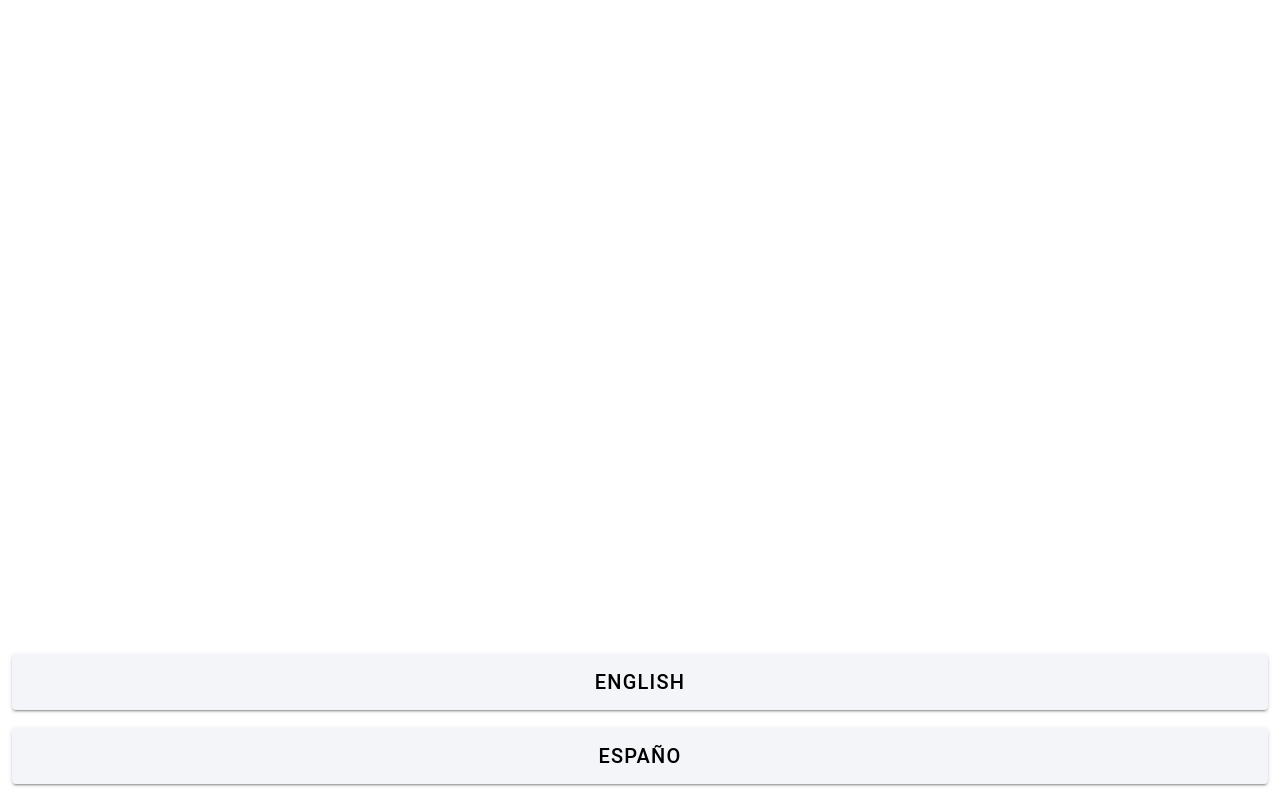
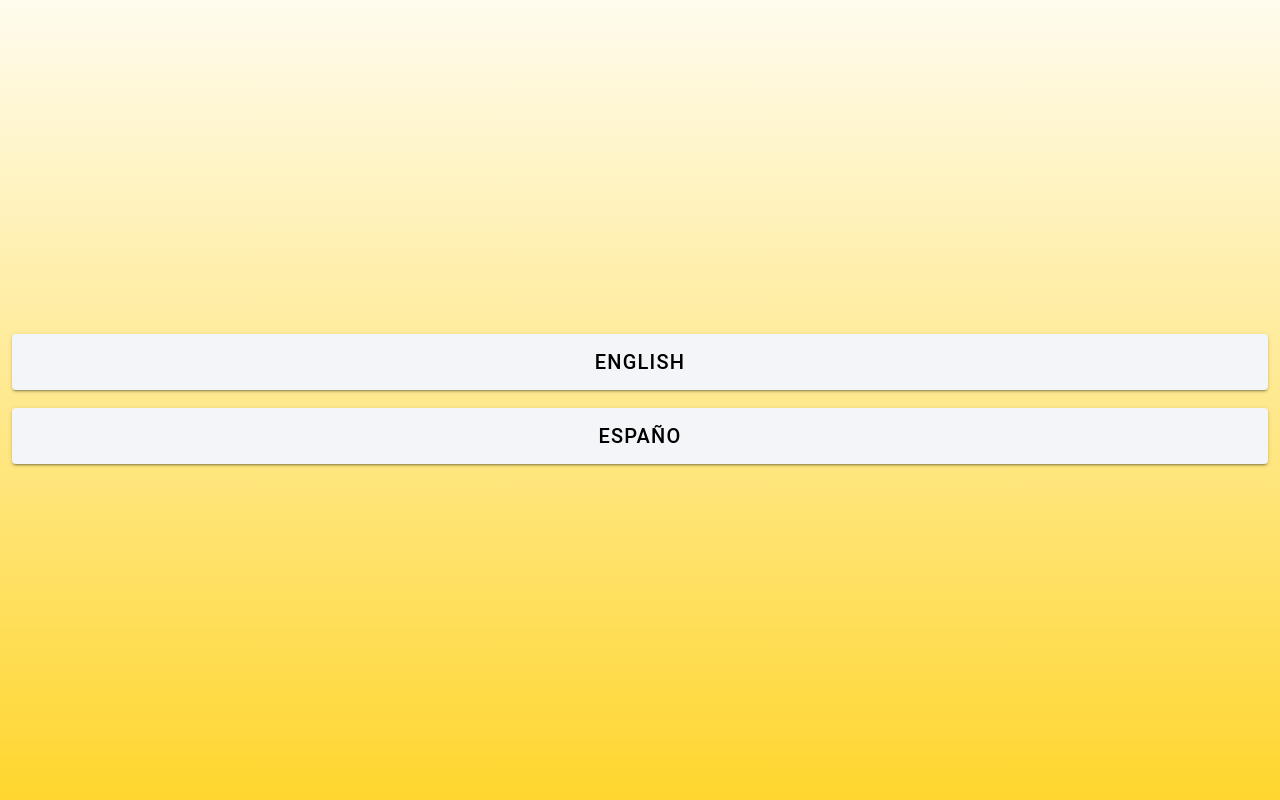
Before and after one commit to dt9150813/Suazo-Test, a React (Create React App) app: page /introduction in a window 1280 px wide. Built offline with nearby package versions, Linux system fonts and the light colour scheme.

Commit message:
add center buttons and fixed the component bug

```diff
--- a/src/App.tsx
+++ b/src/App.tsx
@@ -1,7 +1,7 @@
-import Menu from './components/Menu';
+// import Menu from './components/Menu';
 import Page from './pages/Page';
 import React from 'react';
-import { IonApp, IonPage, IonRouterOutlet, IonSplitPane } from '@ionic/react';
+import { IonApp, IonRouterOutlet, IonSplitPane } from '@ionic/react';
 import { IonReactRouter } from '@ionic/react-router';
 import { Redirect, Route } from 'react-router-dom';
 
@@ -25,7 +25,7 @@ import '@ionic/react/css/display.css';
 import './theme/variables.css';
 
 /* Pages */
-import Introduction from './pages/Introduction/';
+import Introduction from './pages/Introduction';
 
 
 const App: React.FC = () => {
--- a/src/components/core/Splash.scss
+++ b/src/components/core/Splash.scss
@@ -1,7 +1,7 @@
 .splash-background {
     width: 100%;
     height: 100%;
-    background: linear-gradient(#ffffff, #ffd62e);
+    background: linear-gradient(#ffe888, #ffd62e);
     display: flex;
     align-items: center;
     justify-content: center;
--- a/src/components/core/Splash.tsx
+++ b/src/components/core/Splash.tsx
@@ -1,7 +1,6 @@
 import React from 'react';
 import './Splash.scss';
 import logo from '../../assets/suazo_logo.png';
-import { withIonLifeCycle } from '@ionic/react';
 import FadeInOut from '../animations/FadeInOut';
 
 interface SplashProps {
@@ -13,10 +12,11 @@ const Splash: React.FC<SplashProps> = ({ show }) => {
   return (
     <FadeInOut show={show}>
       <div className="splash-background">
-        <img src={logo} alt="Suazo logo"/>
+        <img src={logo} alt="Suazo logo" />
       </div>
     </FadeInOut>
   );
 };
 
-export default withIonLifeCycle(Splash);
+// export default withIonLifeCycle(Splash);
+export default Splash;
--- a/src/pages/Introduction/index.tsx
+++ b/src/pages/Introduction/index.tsx
@@ -1,9 +1,8 @@
 import { IonContent, IonPage, IonButton, IonCol, IonRow, IonGrid } from '@ionic/react';
-import { language } from 'ionicons/icons';
 import React, { useState } from 'react';
-import { useParams } from 'react-router';
+// import { useParams } from 'react-router';
 import Splash from '../../components/core/Splash';
-import ExploreContainer from '../../components/ExploreContainer';
+// import ExploreContainer from '../../components/ExploreContainer';
 import './styles.scss';
 
 const Introduction: React.FC = () => {
@@ -21,7 +20,7 @@ const Introduction: React.FC = () => {
 
   return (
     <IonPage>
-      <IonContent fullscreen>
+      <IonContent fullscreen className="suazo_background">
         <Splash show={loadingSplash}></Splash>
         <IonGrid id="lan_selector">
           <IonRow>
--- a/src/pages/Introduction/styles.scss
+++ b/src/pages/Introduction/styles.scss
@@ -1,41 +1,7 @@
-// #tutorial-page {
-//   ion-toolbar {
-//     --background: transparent;
-//     --border-color: transparent;
-//   }
+#lan_selector {
+  margin-top: 40vh;
+}
 
-//   .swiper-slide {
-//     display: block;
-//   }
-
-//   .slide-title {
-//     margin-top: 2.8rem;
-//   }
-
-//   .slide-image {
-//     max-height: 50%;
-//     max-width: 60%;
-//     margin: 36px 0;
-//     pointer-events: none;
-//   }
-
-//   b {
-//     font-weight: 500;
-//   }
-
-//   p {
-//     padding: 0 40px;
-//     font-size: 14px;
-//     line-height: 1.5;
-//     color: var(--ion-color-step-600, #60646b);
-
-//     b {
-//       color: var(--ion-text-color, #000000);
-//     }
-//   }
-
-// }
-
-#lan_selector {
-  margin-top: 50%;
+ion-content.suazo_background {
+  --background: linear-gradient(#fffcee, #ffd62e);
 }
```
